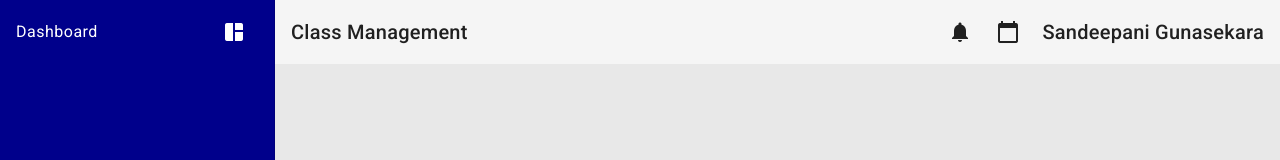
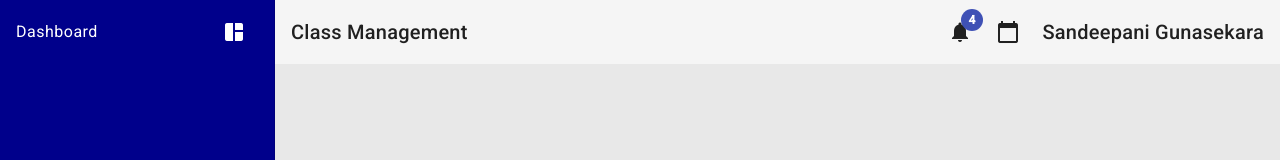
Before and after one commit to codingPentagon/ZoneEd, an Angular app in the folder frontend/: page / in a window 1280 px wide. Shown: the top 160 px of the page. Built offline with nearby package versions, Linux system fonts and the light colour scheme.

Commit message:
Add matBadge to matIcon.

```diff
--- a/frontend/src/app/shared/header/header.component.html
+++ b/frontend/src/app/shared/header/header.component.html
@@ -3,7 +3,7 @@
   <span class="spacer"></span>
   <span>
     <button mat-icon-button (click)="notifToggle()">
-      <mat-icon>notifications</mat-icon>
+      <mat-icon  matBadge="4">notifications</mat-icon>
     </button>
     <button mat-icon-button >
       <mat-icon>calendar_today</mat-icon>
--- a/frontend/src/app/shared/header/header.component.ts
+++ b/frontend/src/app/shared/header/header.component.ts
@@ -15,4 +15,5 @@ export class HeaderComponent {
   notifToggle(){
     this.notifToggleService.toggle();
   }
+
 }
--- a/frontend/src/app/shared/shared.module.ts
+++ b/frontend/src/app/shared/shared.module.ts
@@ -14,6 +14,7 @@ import {NotificationComponent} from "./notification/notification.component";
 import {NotificationToggleService} from "./notification/notification-toggle.service";
 import {MatCardModule} from "@angular/material/card";
 import {MatCheckboxModule} from "@angular/material/checkbox";
+import {MatBadgeModule} from "@angular/material/badge";
 
 
 @NgModule({
@@ -34,6 +35,7 @@ import {MatCheckboxModule} from "@angular/material/checkbox";
         MatToolbarModule,
         MatCardModule,
         MatCheckboxModule,
+        MatBadgeModule,
     ],
 
   exports: [
```
Lines whose indentation alone changed are shown as unchanged.
